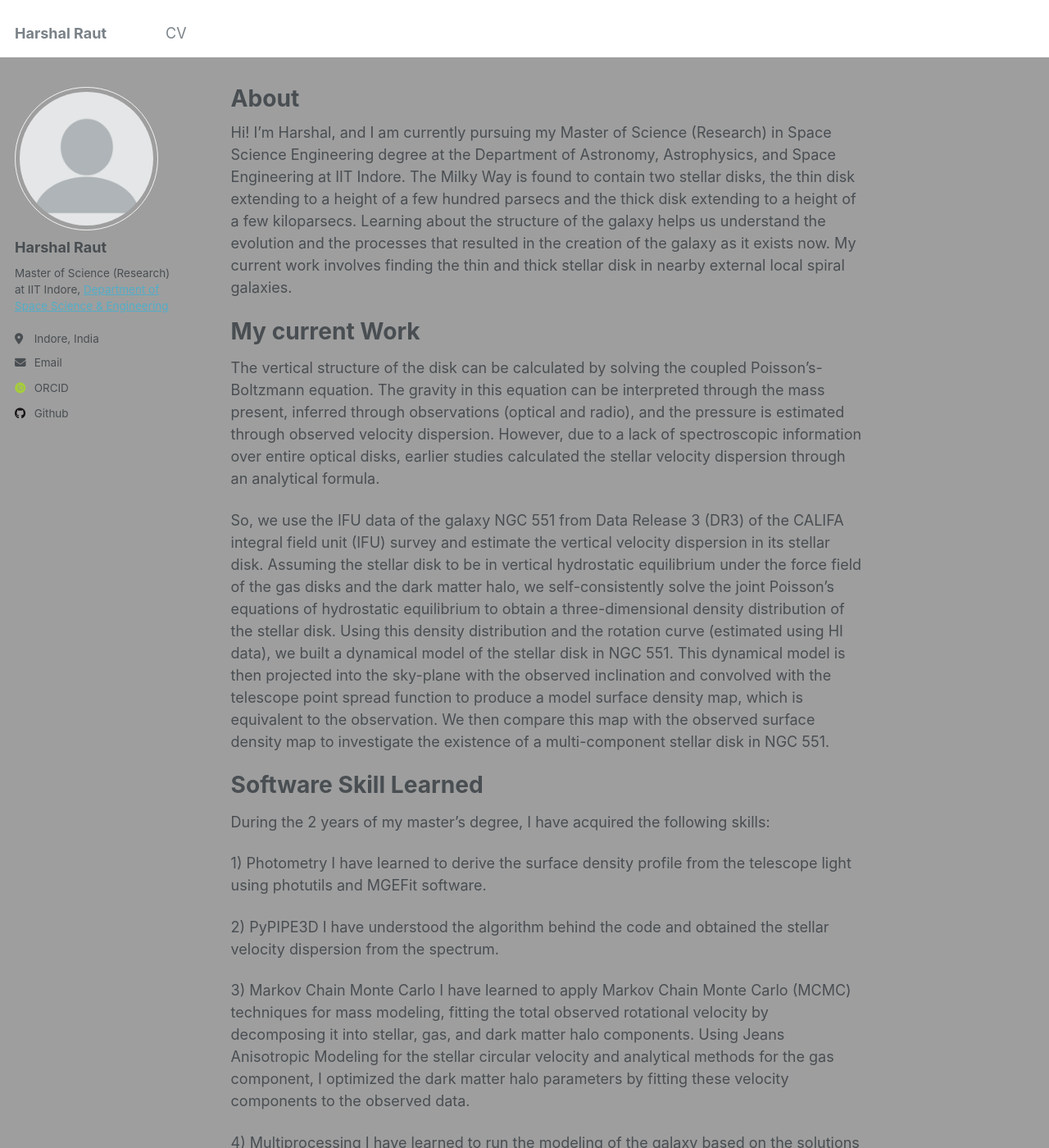
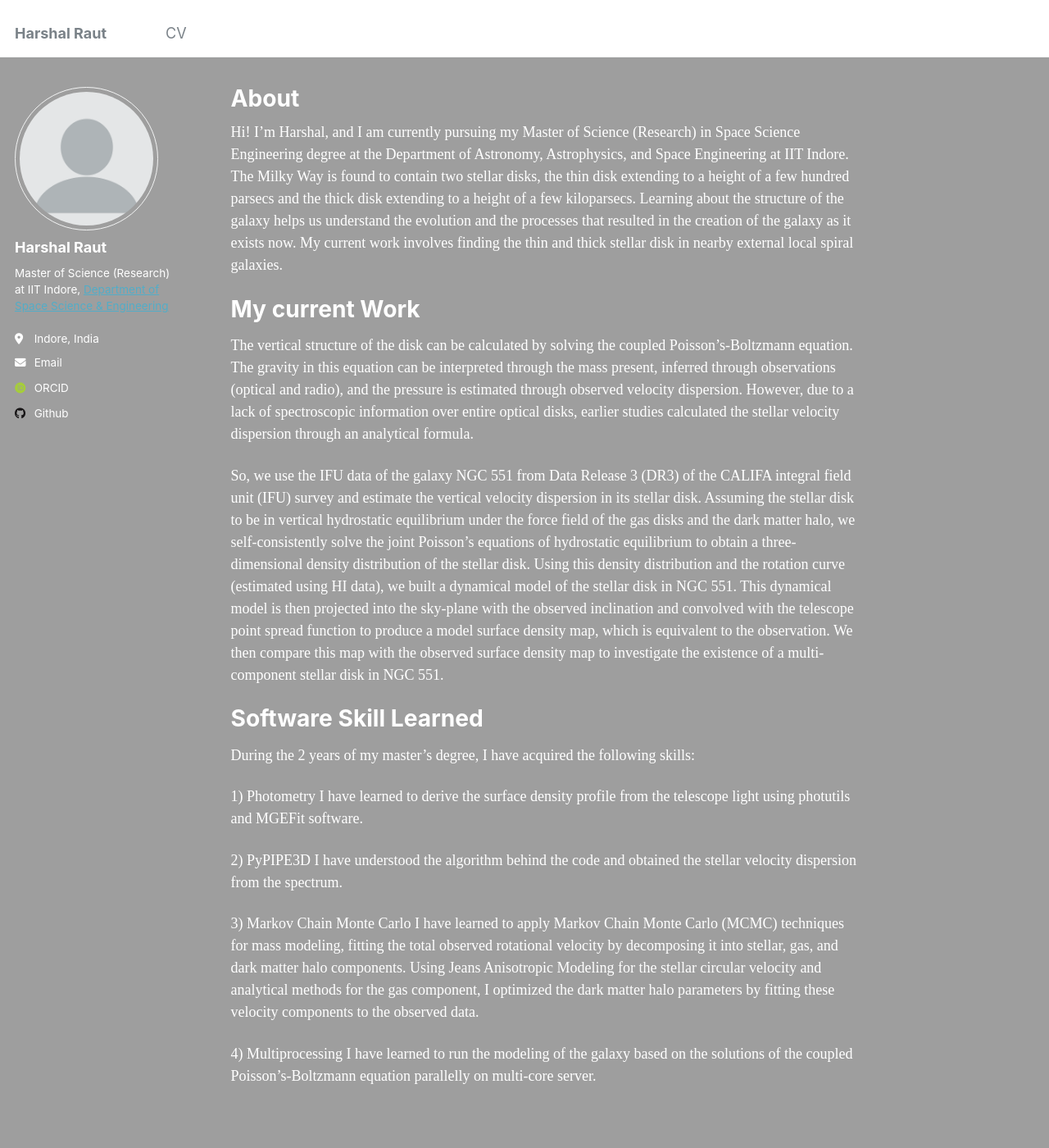
Before and after one commit to rautharshal/rautharshal.github.io, a Jekyll site: the page built from _pages/about.md, in a window 1280 px wide and 1400 px high. Shown: the whole window at 82% size. Built offline with Jekyll 4.4.1, drawn with Linux system fonts in a browser that asks for light colours; some web fonts are replaced.

Commit message:
Update custom.scss

```diff
--- a/_sass/custom.scss
+++ b/_sass/custom.scss
@@ -4,4 +4,7 @@ body {
   background-position: center; /* Centers the image */
   background-attachment: fixed; /* Keeps the image fixed while scrolling */
   background-repeat: no-repeat; /* Prevents the image from repeating */
+
+  font-family: 'Times New Roman', sans-serif; /* Replace 'Arial' with any desired font */
+  color: #FFFFFF; /* Replace with your preferred text color */
 }
```
